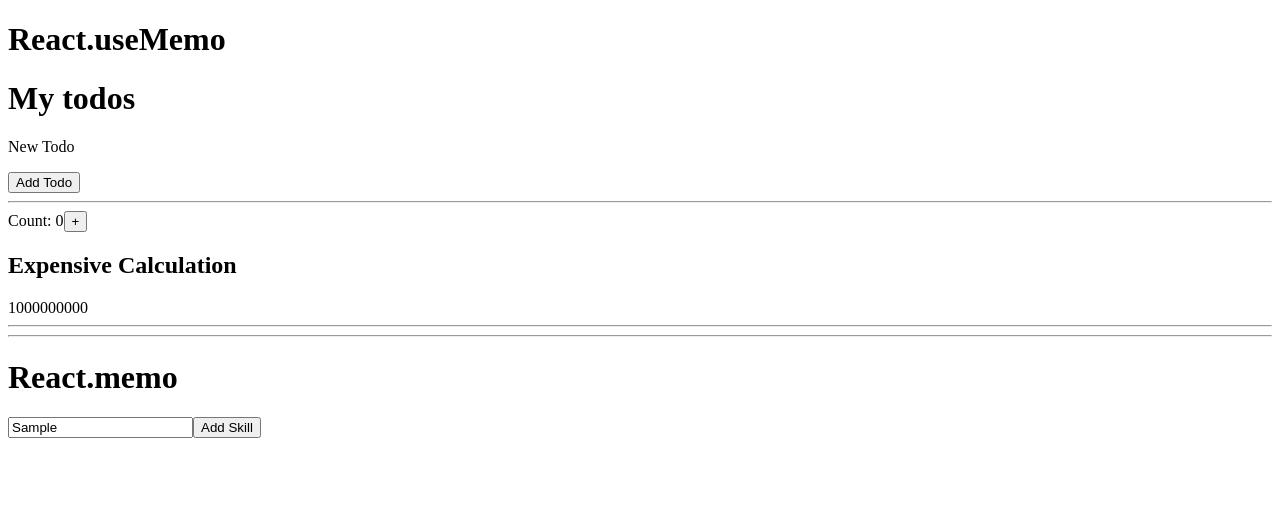
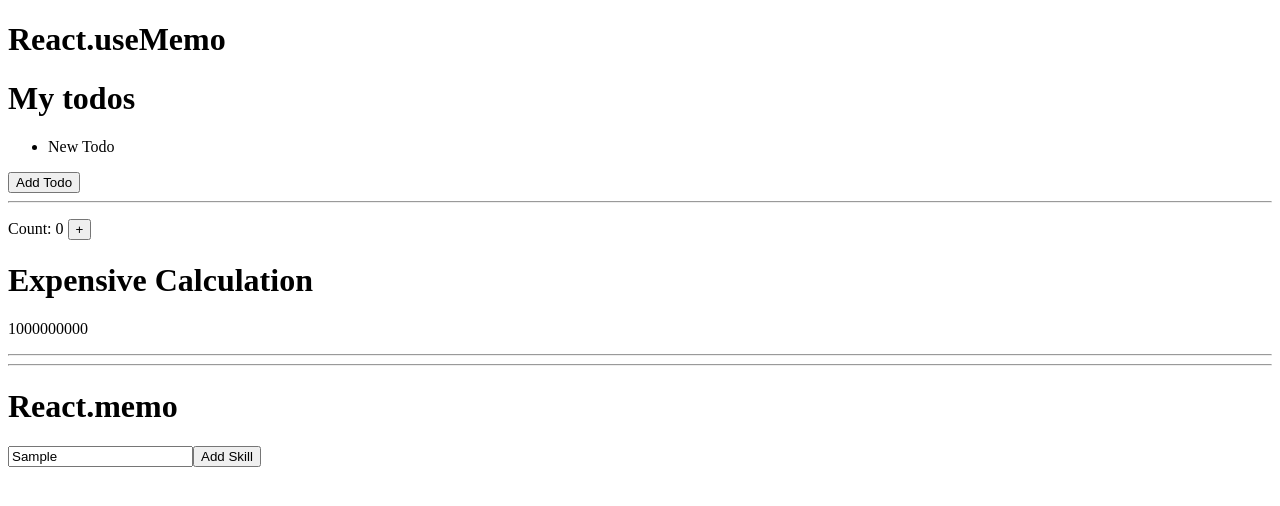
Before and after one commit to acciojob/react-memo-satishrathod-dev, a React app: page / in a window 1280 px wide. Both pictures are taken after typing "Sample" into the empty fields and a click on the button "Add Todo". Shown: the top 506 px of the page. Built offline with nearby package versions, Linux system fonts and the light colour scheme.

Commit message:
finished

```diff
--- a/src/components/App.js
+++ b/src/components/App.js
@@ -1,14 +1,35 @@
-import React from "react";
+import React, { useMemo, useState } from "react";
+import ReactMemo from "./ReactMemo";
 import UseMemo from "./UseMemo";
-import ReactMemo from "./ReactMemo";
 
-const App = () => {
+function App() {
+  console.log("App rendered");
+  const [todos, setTodos] = useState([]);
+
   return (
-    <div>
+    <div id="main">
+      <h1>React.useMemo</h1>
+      <h1>My todos</h1>
+      <ul>
+        {todos.map((todo, index) => (
+          <li key={index} id={`todo-${index}`}>
+            {todo}
+          </li>
+        ))}
+      </ul>
+      <button
+        id="add-todo-btn"
+        onClick={() => setTodos((prev) => [...prev, "New Todo"])}
+      >
+        Add Todo
+      </button>
+      <hr />
       <UseMemo />
+      <hr />
+      <hr />
       <ReactMemo />
     </div>
   );
-};
+}
 
 export default App;
--- a/src/components/ReactMemo.js
+++ b/src/components/ReactMemo.js
@@ -1,48 +1,45 @@
-import React, { useState, memo } from "react";
+import React, { useEffect, useState } from "react";
 
-const SkillItem = memo(({ skill }) => {
-  console.log("Rendering skill:", skill);
-  return <li id="item-jumbotron">{skill}</li>;
-});
+const ReactMemo = React.memo(() => {
+  console.log("ReactMemo rendered");
+  const [tasks, setTasks] = useState([]);
+  const [task, setTask] = useState("");
 
-const ReactMemo = () => {
-  const [input, setInput] = useState("");
-  const [skills, setSkills] = useState([]);
-
-  const handleInputValue = (event) => {
-    setInput(event.target.value);
+  const handleSubmit = (e) => {
+    e.preventDefault();
+    setTasks((prev) => [...prev, task]);
+    setTask("");
   };
 
-  const handleAddSkill = () => {
-    if (input.trim() !== "") {
-      setSkills((prevSkills) => [...prevSkills, input]);
-      setInput("");
-    }
-  };
-
-  //JSX
-
   return (
-    <div id="main">
-      <hr />
-      <hr />
+    <div>
       <h1>React.memo</h1>
+      <form onSubmit={handleSubmit}>
         <input
           id="skill-input"
           type="text"
-        value={input}
-        onChange={handleInputValue}
+          value={task}
+          onChange={(e) => setTask(e.target.value)}
+          required
+          minLength="5"
         />
-      <button id="skill-btn" onClick={handleAddSkill}>
+        <button
+          id="skill-btn"
+          type="submit"
+          // onClick={() => setTasks((prev) => [...prev, task])}
+        >
           Add Skill
         </button>
+      </form>
       <ul>
-        {skills.map((skill, index) => (
-          <SkillItem key={index} skill={skill} />
+        {tasks.map((task, index) => (
+          <li key={index} id={`item-${task}`}>
+            {task}
+          </li>
         ))}
       </ul>
     </div>
   );
-};
+});
 
 export default ReactMemo;
--- a/src/components/UseMemo.js
+++ b/src/components/UseMemo.js
@@ -1,57 +1,35 @@
 import React, { useMemo, useState } from "react";
 
-const UseMemo = () => {
+function UseMemo() {
+  console.log("UseMemo rendered");
   const [count, setCount] = useState(0);
-  const [todos, setTodos] = useState([]);
-  const calculation = useMemo(
-    () => expensiveCalculation(parseInt(count, 10)),
-    [count]
-  );
 
-  const increment = () => {
-    // setCount((c) => (c === "+" ? 1 : parseInt(c, 10) + 1));
-    setCount((c) => c + 1);
+  const expensiveFunction = () => {
+    console.log("Expensive Function Called");
+    let sum = 0;
+    for (let i = 0; i < 1000000000; i++) {
+      sum++;
+    }
+    return sum;
   };
 
-  const addTodo = () => {
-    setTodos((t) => [...t, "New Todo"]);
-  };
+  const expensiveCalculation = useMemo(() => {
+    return expensiveFunction() + count;
+  }, [count]);
 
   return (
-    <div id="main">
-      <h1>React.useMemo</h1>
-      <h1>My todos</h1>
-      <div>
-        {todos.map((todo, index) => {
-          return (
-            <p id={`todo-${index}`} key={index}>
-              {todo}
-            </p>
-          );
-        })}
-        <button id="add-todo-btn" onClick={addTodo}>
-          Add Todo
-        </button>
-      </div>
-      <hr />
-      <div>
-        Count: {count}
-        <button id="incr-cnt" onClick={increment}>
+    <div>
+      <p>
+        Count: <span id="incr-cnt">{count}</span>{" "}
+        <button id="incr-btn" onClick={() => setCount((prev) => prev + 1)}>
           +
         </button>
-        <h2>Expensive Calculation</h2>
-        {calculation}
-      </div>
+      </p>
+
+      <h1>Expensive Calculation</h1>
+      <p id="calc">{expensiveCalculation}</p>
     </div>
   );
-};
-
-const expensiveCalculation = (num) => {
-  console.log("Calculating...");
-  for (let i = 0; i < 1000000000; i++) {
-    num += 1;
-  }
-  return num;
-};
+}
 
 export default UseMemo;
```
Lines whose indentation alone changed are shown as unchanged.
